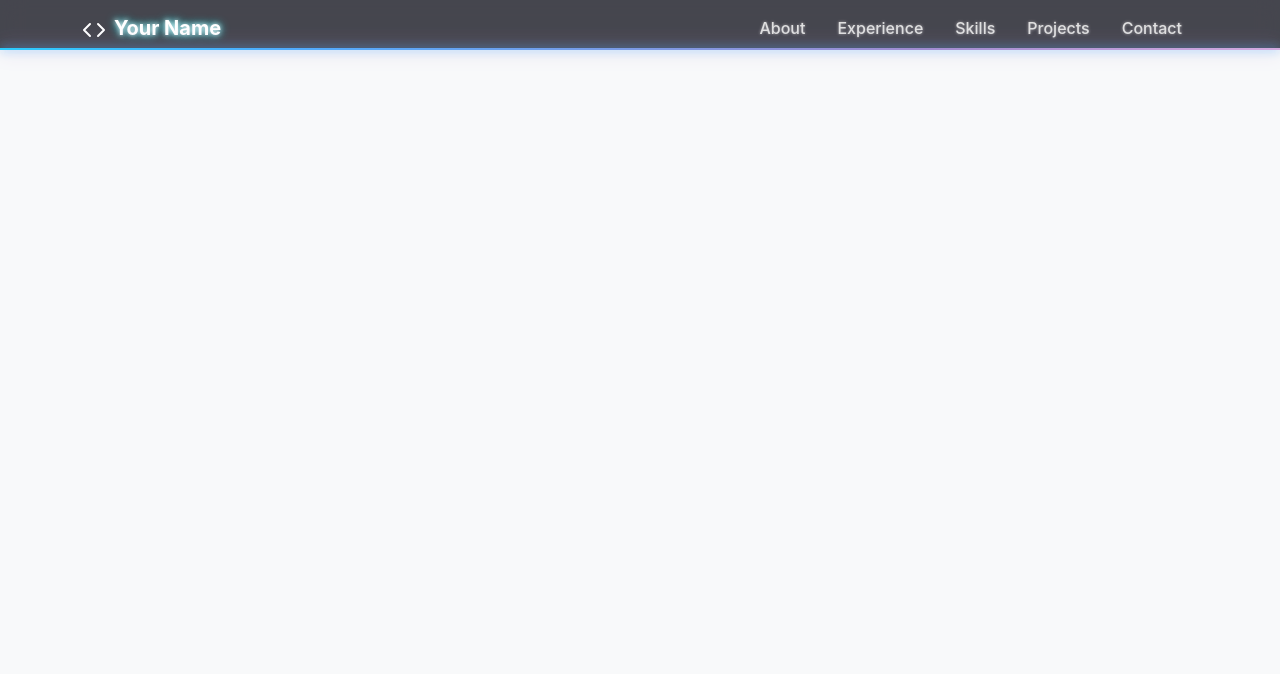
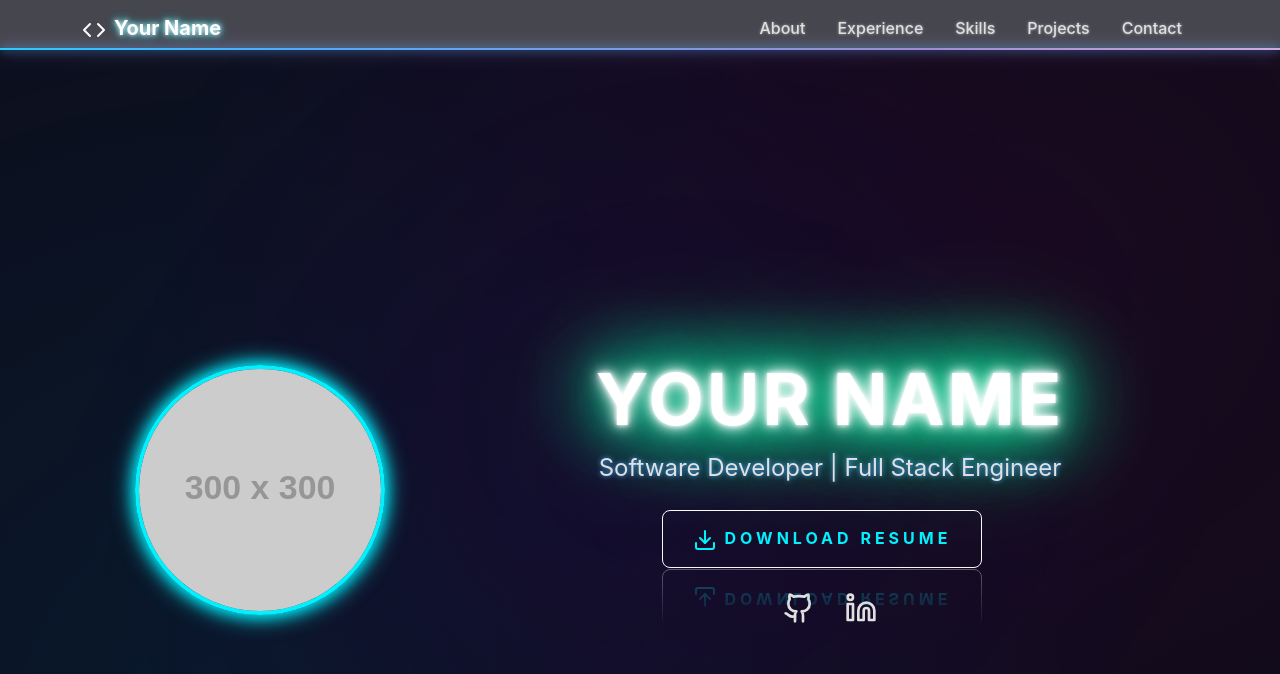
Before and after one commit to TheCoderAbhishek/my-portfolio, a React (Vite) app: page / in a window 1280 px wide. Shown: the top 674 px of the page. Built offline with nearby package versions, Linux system fonts and the light colour scheme.

Commit message:
Hero section for the portfolio is created and designed.

```diff
--- a/src/App.css
+++ b/src/App.css
@@ -3,7 +3,7 @@
 
 /* Use a modern, clean font */
 body {
-  font-family: 'Inter', sans-serif;
+  font-family: "Inter", sans-serif;
   background-color: #f8f9fa; /* A light grey background for a clean look */
   color: #212529; /* Standard dark text for readability */
 }
--- a/src/App.tsx
+++ b/src/App.tsx
@@ -1,12 +1,19 @@
 // src/App.tsx
-import NavbarComponent from './components/NavbarComponent';
-import './App.css';
+import NavbarComponent from "./components/NavbarComponent";
+import Hero from "./components/Hero";
+import "./App.css";
 
 function App() {
   return (
     <>
       {/* The Navbar is fixed at the top */}
       <NavbarComponent />
+
+      {/* The main content area of the portfolio */}
+      <main>
+        {/* The Hero section is the first thing users see */}
+        <Hero />
+      </main>
     </>
   );
 }
--- a/src/components/Hero.tsx
+++ b/src/components/Hero.tsx
@@ -1,6 +1,70 @@
 // components/Hero.tsx
-import '../style/Hero.css';
+import { Container, Row, Col, Image, Button } from "react-bootstrap";
+import { Github, Linkedin, Download } from "lucide-react";
+import "../style/Hero.css";
 
-function Hero() {}
+function Hero() {
+  return (
+    // The main hero container with a custom ID for styling
+    <section id="home" className="hero-section">
+      <Container className="text-center text-white">
+        <Row className="align-items-center py-5">
+          <Col lg={4} className="mb-4 mb-lg-0">
+            {/* The image now has a glowing border class */}
+            <Image
+              src="https://placehold.co/300x300/1A1A2E/E0E0E0?text=Your+Photo"
+              alt="Your Name"
+              className="glowing-image"
+            />
+          </Col>
+          <Col lg={8}>
+            {/* The main title with a neon glow effect */}
+            <h1 className="hero-title">YOUR NAME</h1>
+
+            {/* The subtitle with a secondary neon glow */}
+            <p className="hero-subtitle">
+              Software Developer | Full Stack Engineer
+            </p>
+
+            {/* Action buttons with custom neon styling */}
+            <div className="mt-4">
+              <Button
+                variant="outline-light"
+                size="lg"
+                href="/resume.pdf"
+                className="btn-neon me-3"
+              >
+                <Download className="me-2" />
+                <span>Download Resume</span>
+              </Button>
+            </div>
+
+            {/* Social media icons with glowing hover effects */}
+            <div className="social-icons mt-4">
+              <a
+                href="https://github.com/your-username"
+                target="_blank"
+                rel="noopener noreferrer"
+                className="social-icon"
+              >
+                <Github size={32} />
+              </a>
+              <a
+                href="https://linkedin.com/in/your-username"
+                target="_blank"
+                rel="noopener noreferrer"
+                className="social-icon"
+              >
+                <Linkedin size={32} />
+              </a>
+            </div>
+          </Col>
+        </Row>
+      </Container>
+      {/* An empty div for the animated background gradient overlay */}
+      <div className="hero-background-overlay"></div>
+    </section>
+  );
+}
 
 export default Hero;
--- a/src/style/Hero.css
+++ b/src/style/Hero.css
@@ -0,0 +1,140 @@
+/* components/Hero.css */
+/* This file contains the styles for your futuristic, neon-themed hero section. */
+
+.hero-section {
+  background-color: #0d0d1a; /* A very dark navy-blue base */
+  min-height: 100vh;
+  display: flex;
+  align-items: center;
+  position: relative;
+  overflow: hidden; /* Prevents scrollbars from background effects */
+  padding-top: 80px; /* Offset for the fixed navbar */
+}
+
+/* Animated gradient overlay for a dynamic background */
+.hero-background-overlay {
+  content: "";
+  position: absolute;
+  top: 0;
+  left: 0;
+  width: 100%;
+  height: 100%;
+  background: radial-gradient(
+      circle at 50% 50%,
+      rgba(36, 0, 70, 0.4),
+      rgba(20, 0, 40, 0) 70%
+    ),
+    radial-gradient(
+      circle at 20% 80%,
+      rgba(0, 70, 110, 0.3),
+      rgba(0, 30, 60, 0) 70%
+    ),
+    radial-gradient(
+      circle at 80% 30%,
+      rgba(70, 0, 50, 0.3),
+      rgba(40, 0, 30, 0) 70%
+    );
+  animation: pulse-background 15s ease-in-out infinite;
+  z-index: 0;
+}
+
+.hero-section .container {
+  position: relative;
+  z-index: 1; /* Ensure content is above the background overlay */
+}
+
+@keyframes pulse-background {
+  0% {
+    transform: scale(1);
+    opacity: 0.6;
+  }
+  50% {
+    transform: scale(1.1);
+    opacity: 0.8;
+  }
+  100% {
+    transform: scale(1);
+    opacity: 0.6;
+  }
+}
+
+/* Main title with a strong neon glow */
+.hero-title {
+  font-size: 4.5rem;
+  font-weight: 700;
+  letter-spacing: 3px;
+  color: #fff;
+  text-shadow: 0 0 7px #fff, 0 0 10px #fff, 0 0 21px #fff, 0 0 42px #00f2fe,
+    0 0 82px #00f2fe, 0 0 92px #00f2fe, 0 0 102px #00f2fe, 0 0 151px #00f2fe;
+  animation: flicker 1.5s infinite alternate;
+}
+
+/* Subtitle with a softer glow */
+.hero-subtitle {
+  font-size: 1.5rem;
+  color: #e0e0e0;
+  text-shadow: 0 0 5px #4facfe;
+}
+
+@keyframes flicker {
+  0%,
+  18%,
+  22%,
+  25%,
+  53%,
+  57%,
+  100% {
+    text-shadow: 0 0 4px #fff, 0 0 11px #fff, 0 0 19px #fff, 0 0 40px #0fa,
+      0 0 80px #0fa, 0 0 90px #0fa, 0 0 100px #0fa, 0 0 150px #0fa;
+  }
+  20%,
+  24%,
+  55% {
+    text-shadow: none;
+  }
+}
+
+/* Glowing border for the profile image */
+.glowing-image {
+  border-radius: 50%;
+  border: 4px solid #00f2fe;
+  box-shadow: 0 0 15px #00f2fe, 0 0 25px #00f2fe, inset 0 0 10px #00f2fe;
+  width: 250px;
+  height: 250px;
+  object-fit: cover;
+}
+
+/* Custom neon button styling */
+.btn-neon {
+  position: relative;
+  display: inline-block;
+  padding: 15px 30px;
+  color: #00f2fe;
+  text-transform: uppercase;
+  letter-spacing: 4px;
+  font-size: 1rem;
+  font-weight: bold;
+  overflow: hidden;
+  transition: 0.5s;
+  -webkit-box-reflect: below 1px linear-gradient(transparent, #0005);
+}
+
+.btn-neon:hover {
+  background: #00f2fe;
+  color: #050801;
+  box-shadow: 0 0 5px #00f2fe, 0 0 25px #00f2fe, 0 0 50px #00f2fe,
+    0 0 200px #00f2fe;
+}
+
+/* Social media icons */
+.social-icons .social-icon {
+  color: #e0e0e0;
+  margin: 0 15px;
+  transition: 0.3s ease;
+}
+
+.social-icons .social-icon:hover {
+  color: #00f2fe;
+  transform: scale(1.2) translateY(-5px);
+  text-shadow: 0 0 10px #00f2fe, 0 0 20px #00f2fe;
+}
```
Lines whose indentation alone changed are shown as unchanged.
